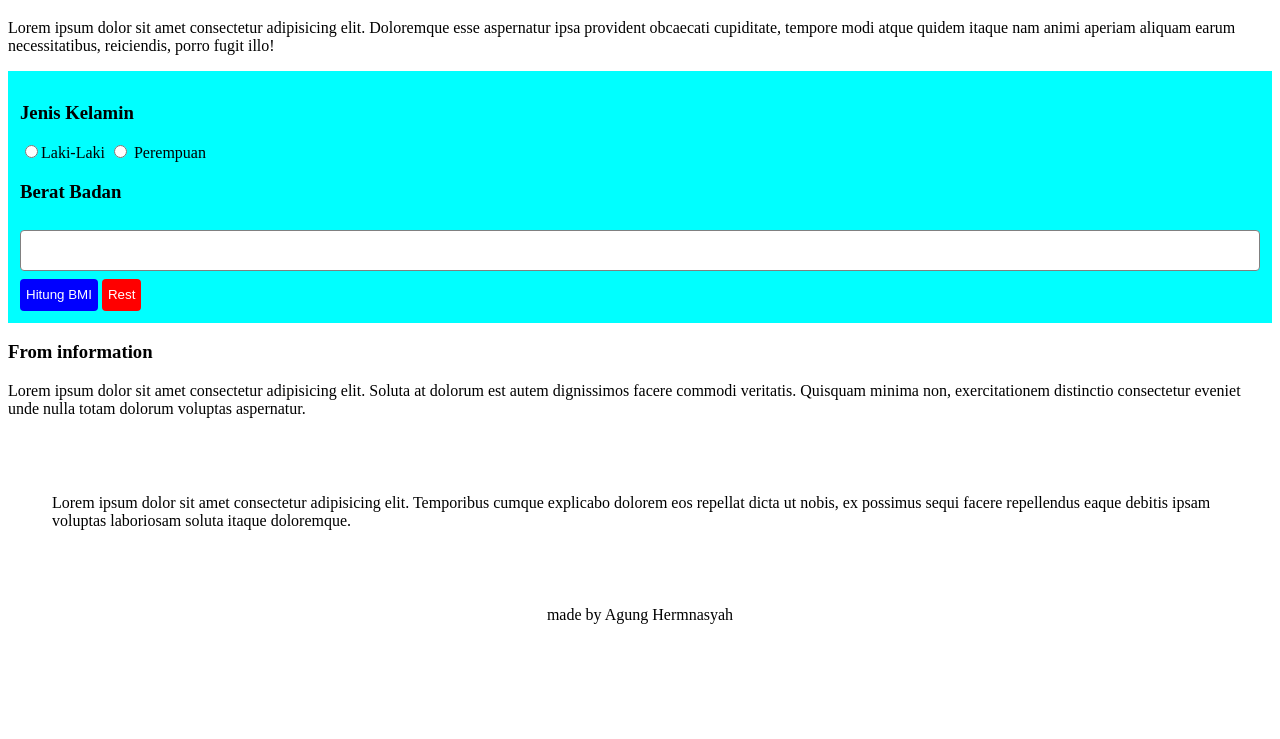
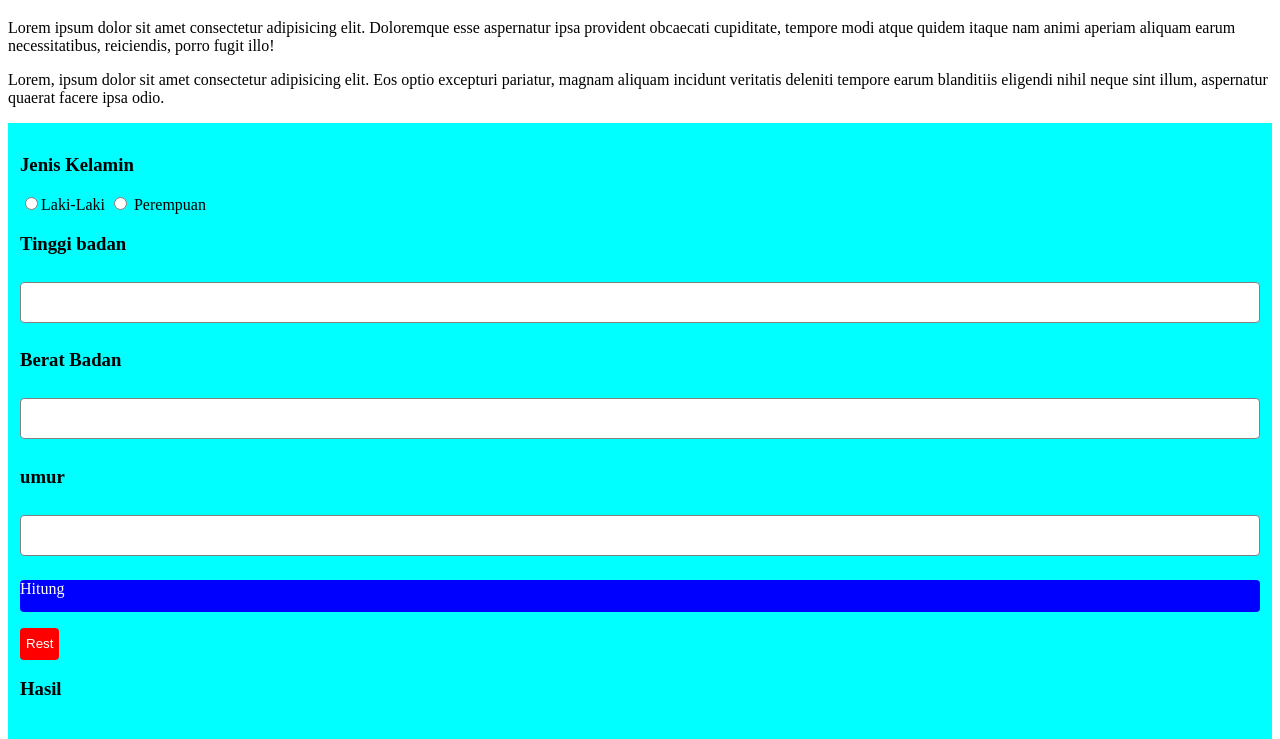
Before and after one commit to revou-fundamental-course/5-aug-24-herman88b, a plain HTML site: page 5-AUG-Agung Hermansyah/index.html in a window 1280 px wide. Shown: the part 61-800 px from the top of the page. Drawn offline with Linux system fonts and the light colour scheme.

Commit message:
Update index.html

```diff
--- a/5-AUG-Agung Hermansyah/index.html
+++ b/5-AUG-Agung Hermansyah/index.html
@@ -7,31 +7,57 @@
     <link rel="stylesheet" href="css/style.css">
 </head>
 <body>
-    <main>
+   <!-- sebagai header -->
 <header>
     <h1 class="main-title">kalkulator MBI</h1>
 </header>
+<!-- untuk bagian tulisan article -->
+<main>
 <article>
    <p> Lorem ipsum dolor sit amet consectetur adipisicing elit. Doloremque esse aspernatur ipsa provident obcaecati cupiditate, tempore modi atque quidem itaque nam animi aperiam aliquam earum necessitatibus, reiciendis, porro fugit illo!</p>
+    <p>Lorem, ipsum dolor sit amet consectetur adipisicing elit. Eos optio excepturi pariatur, magnam aliquam incidunt veritatis deleniti tempore earum blanditiis eligendi nihil neque sint illum, aspernatur quaerat facere ipsa odio.</p>
 </article>
-
+<div class="container">
+    <!-- untuk bagian form -->
 <form>
-    <div>
+    <!-- bagian radio button -->
+    <div class="bacg">
         <h3>Jenis Kelamin</h3>
-<input type="radio" name="jenisKelamin" id="laki-laki"><label for="laki-laki" value="laki-laki">Laki-Laki</label>
-<input type="radio" name="jenisKelamin" id="perempuan"> <label for="perempuan" value="perempuan">Perempuan</label>
+<input type="radio" name="jenisKelamin" class="be" id="laki-laki"><label for="laki-laki" value="laki-laki">Laki-Laki</label>
+<input type="radio" name="jenisKelamin"  class="be" id="perempuan"> <label for="perempuan" value="perempuan">Perempuan</label>
 </div>
-<div>
-    <h3>Berat Badan</h3>
-    <input type="number">
+<!-- ]bagian input -->
+<div class="bacg">
+    <h3>Tinggi badan</h3>
+    <input type="number" id="tb">  <br><span id="Terr"></span>
 
 </div>
-<div>
-    <button class="button con"> Hitung BMI</button>
-    <button class="button consi">Rest</button>
+<div class="bacg">
+    <h3>Berat Badan</h3>
+    <input type="number" id="bb"> <br> <span id="Werr"></span>
+
+</div>
+
+<div class="bacg">
+    <h3>umur</h3>
+    <input type="number" id="uu"><span id="umu"></span>
+
+</div>
+<div class="bacg">
+     <p  class="button con" id="Button"> Hitung</p>
+
+    <button class="button consi" id="rest">Rest</button>
+</div>
+<!-- untukl bagian hasil -->
+<div class="bacg">
+<h3 class="h">Hasil</h3><br>
+<p class="result" id="result"></p>
 </div>
 </form>
 
+
+
+<div class="guest">
 <article>
     <header>
         <h3>From information</h3>
@@ -39,14 +65,15 @@
     </header>
 </article>
 
-<aside>
-    <section>
+<article>
         <p>Lorem ipsum dolor sit amet consectetur adipisicing elit. Temporibus cumque explicabo dolorem eos repellat dicta ut nobis, ex possimus sequi facere repellendus eaque debitis ipsam voluptas laboriosam soluta itaque doloremque.</p>
-    </section>
-</aside>
+</article>
+</div>
+</div>
 </main>
 <footer>
     <p>made by Agung Hermnasyah</p>
 </footer>
+<script src="js/index.js"></script>
 </body>
 </html>
```
